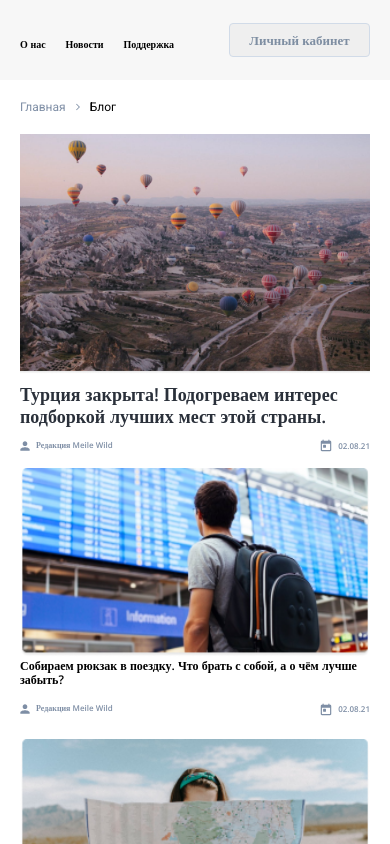
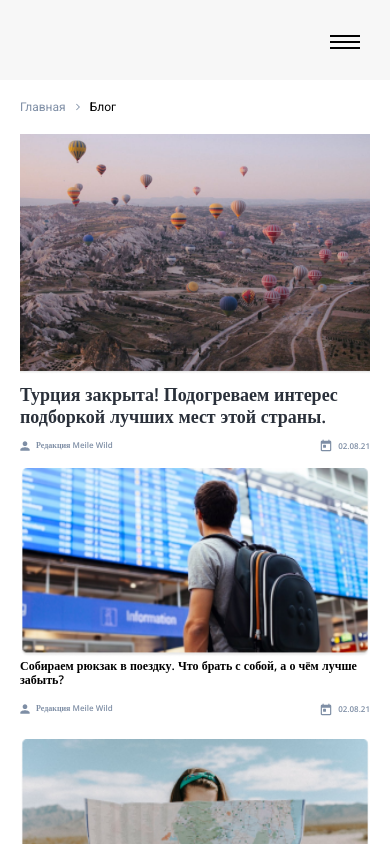
Before and after one commit to southatelove/ugid, a React (Create React App) app: page / in a window 390 px wide. Shown: the top 844 px of the page. Built offline with nearby package versions, Linux system fonts and the light colour scheme.

Commit message:
hamburger

```diff
--- a/src/Components/Header.jsx
+++ b/src/Components/Header.jsx
@@ -3,6 +3,11 @@ import "../css/style.css";
 function Header() {
   return (
     <section className="header-section">
+      <div className="hamburger">
+        <span className=""></span>
+        <span className=""></span>
+        <span className=""></span>
+      </div>
       <header className="main-section__header header">
         <div className="main-section__nav-container container">
           <div className="main-section__nav">
--- a/src/css/style.css
+++ b/src/css/style.css
@@ -622,6 +622,39 @@
     padding-left: 20px;
     padding-right: 20px;
   }
+  .main-section__nav-container {
+    display: none;
+  }
+  .header {
+    min-height: 80px;
+    margin-bottom: 20px;
+  }
+  .hamburger {
+    width: 30px;
+    position: absolute;
+    top: 35px;
+    right: 30px;
+    height: 14px;
+  }
+  .hamburger span {
+    height: 2px;
+    width: 100%;
+    display: block;
+    background: black;
+    margin-bottom: 4px;
+  }
+  .hamburger span:last-child {
+    margin-bottom: 0;
+  }
+  .hamburger_active span:nth-child(1) {
+    transform: rotate(-45deg);
+  }
+  .hamburger_active span:nth-child(2) {
+    display: none;
+  }
+  .hamburger_active span:nth-child(3) {
+    transform: rotate(45deg);
+  }
   .main-section__blog {
     margin-bottom: 20px;
   }
--- a/src/sass/style.sass
+++ b/src/sass/style.sass
@@ -495,11 +495,38 @@
     .subscribe-section__content-container
         margin-bottom: 60px
 @media (max-width:575px)
-
     .container
         width: 100%
         padding-left: 20px
         padding-right: 20px
+    .main-section__nav-container
+        display: none
+    .header
+        min-height: 80px
+        margin-bottom: 20px
+    .hamburger
+        width: 30px
+        position: absolute
+        top: 35px
+        right: 30px
+        height: 14px
+        span
+            height: 2px
+            width: 100%
+            display: block
+            background: black
+            margin-bottom: 4px
+            &:last-child
+                margin-bottom: 0
+    .hamburger_active
+        span
+            &:nth-child(1)
+                transform: rotate(-45deg)
+            &:nth-child(2)
+                display: none
+            &:nth-child(3)
+                transform: rotate(45deg)
+
     .main-section__blog
         margin-bottom: 20px
     .left-wrapper__title
```
Also changed, not shown: 1 other file (tests, documents, lock files or other folders).
